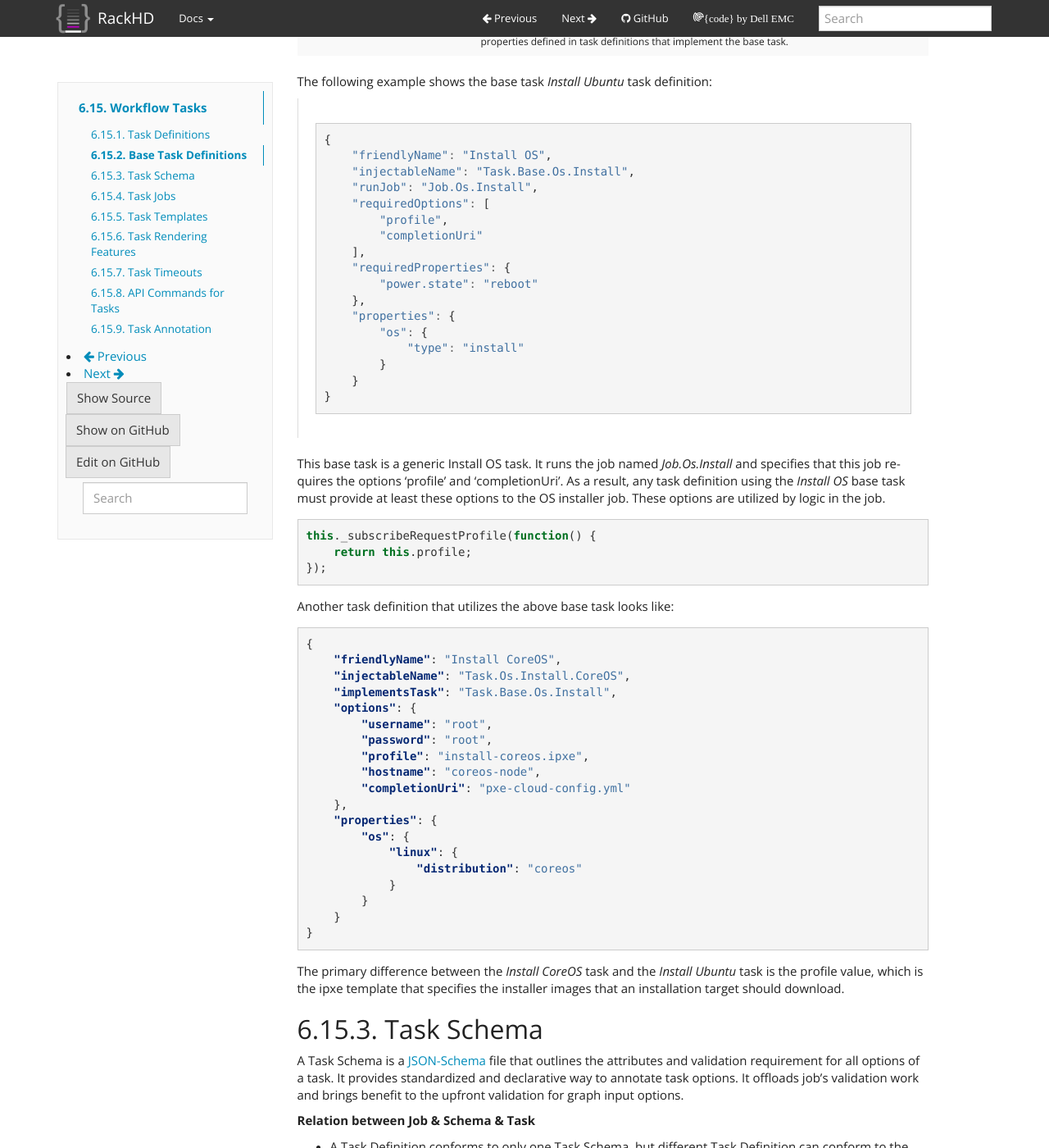
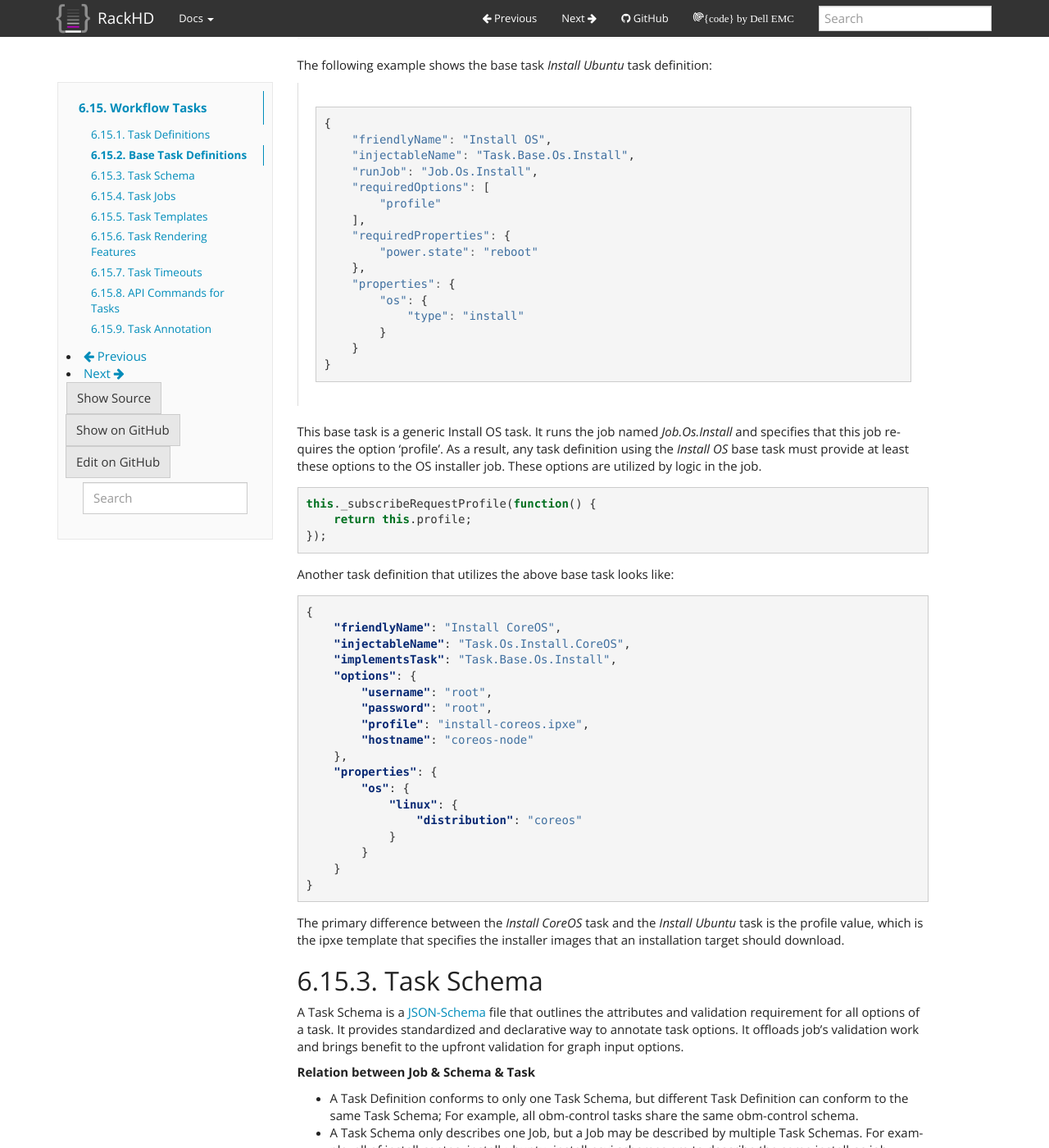
Before and after one commit to RackHD/docs, a Sphinx documentation site: the page built from docs/rackhd/tasks.rst, in a window 1280 px wide and 1400 px high, scrolled down 1695 px. Shown: the whole window at 82% size. Built offline with Sphinx 7.4.7, drawn with Linux system fonts in a browser that asks for light colours; some of the changed text lies outside the part shown.

Commit message:
* remove completionUri from docs

```diff
--- a/docs/rackhd/install_os.rst
+++ b/docs/rackhd/install_os.rst
@@ -316,7 +316,6 @@
 smbUser       String   **required** Smb user for the share to which Windows' iso is mounted
 smbPassword   String   **required** Smb password
 repo          String   **required** The share to to which Windows' iso is mounted
-completionUri String   **required** The value for this parameter is always "winpe-kickstart.ps1"
 ============= ======== ============ ============================================
 
 **Example of minimum payload**
--- a/docs/rackhd/tasks.rst
+++ b/docs/rackhd/tasks.rst
@@ -46,8 +46,7 @@
             "profile": "install-trusty.ipxe",
             "hostname": "monorail",
             "uid": 1010,
-            "domain": "",
-            "completionUri": "renasar-ansible.pub"
+            "domain": ""
         },
         "properties": {
             "os": {
@@ -98,8 +97,7 @@
             "injectableName": "Task.Base.Os.Install",
             "runJob": "Job.Os.Install",
             "requiredOptions": [
-                "profile",
-                "completionUri"
+                "profile"
             ],
             "requiredProperties": {
                 "power.state": "reboot"
@@ -113,7 +111,7 @@
 
 
 This base task is a generic Install OS task. It runs the job named *Job.Os.Install* and
-specifies that this job requires the options 'profile' and 'completionUri'. As a result, any
+specifies that this job requires the option 'profile'. As a result, any
 task definition using the *Install OS* base task must provide at least these options to
 the OS installer job. These options are utilized by logic in the job.
 
@@ -135,8 +133,7 @@
                 "username": "root",
                 "password": "root",
                 "profile": "install-coreos.ipxe",
-                "hostname": "coreos-node",
-                "completionUri": "pxe-cloud-config.yml"
+                "hostname": "coreos-node"
             },
             "properties": {
                 "os": {
--- a/docs/tutorials/vagrant.rst
+++ b/docs/tutorials/vagrant.rst
@@ -301,7 +301,6 @@
         "implementsTask": "Task.Base.Os.Install",
         "options": {
           "profile": "boot-livecd.ipxe",
-          "completionUri": "renasar-ansible.pub",
           "version": "livecd",
           "repo": "{{api.server}}/LiveCD/{{options.version}}"
         },
```
